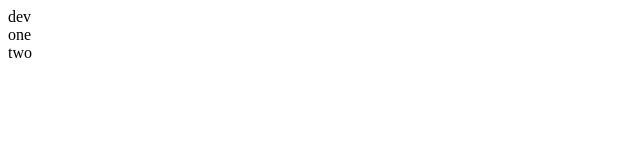
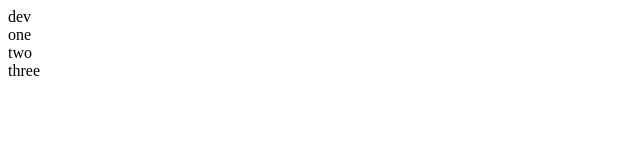
Before and after one commit to yuqizhi9958/test, a plain HTML site: page index.html in a window 1280 px wide. Shown: the full height of the page, 0-640 px from the left. Drawn offline with Linux system fonts and the light colour scheme.

Commit message:
three ok

```diff
--- a/index.html
+++ b/index.html
@@ -10,6 +10,8 @@
     <div>dev</div>
     <div>one</div>
     <div>two</div>
+    <div>three</div>
+
 
 </body>
 </html>
```
